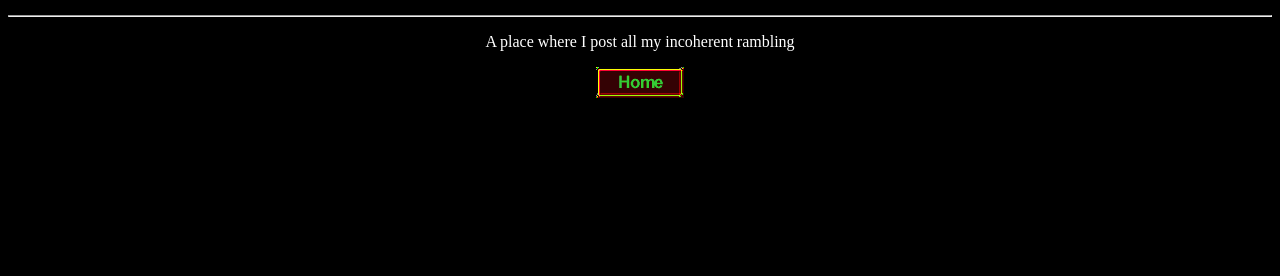
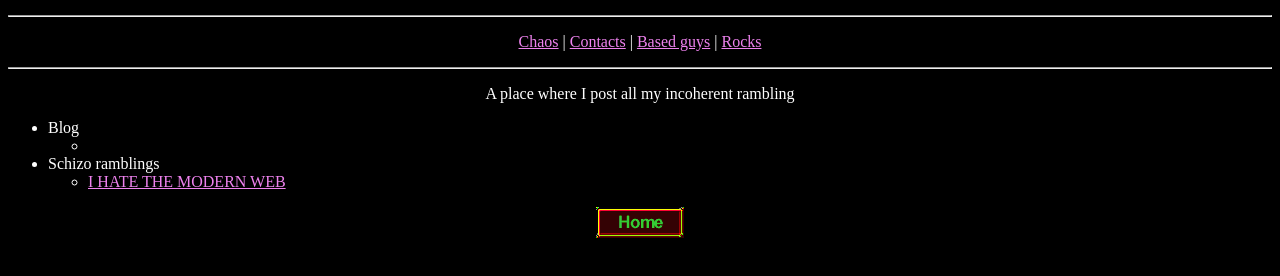
Before and after one commit to lobruh/lobruh.github.io, a plain HTML site: page chaos.html in a window 1280 px wide. Shown: the part 50-326 px from the top of the page. Drawn offline with Linux system fonts and the light colour scheme.

Commit message:
Some more stuff

```diff
--- a/chaos.html
+++ b/chaos.html
@@ -7,7 +7,19 @@
    <body>
       <h1 class="title">Incoherent rambling</h1>
       <hr>
+      <p style="text-align: center;"><a href="chaos.html" title="My blog and incoherent ramblings">Chaos</a> | <a href="contacts.html" title="Where to contact me">Contacts</a> | <a href="basedpeople.html" title="People who I enjoy">Based guys</a> | <a href="rocks.html" title="Software that I love">Rocks</a></p>
+      <hr>
       <p style="text-align: center;">A place where I post all my incoherent rambling</p>
+      <ul>
+         <li>Blog</li>
+         <ul>
+            <li></li>
+         </ul>
+         <li>Schizo ramblings</li>
+         <ul>
+            <li><a href="chaos/rambling/minimalRambling.html">I HATE THE MODERN WEB</a></li>
+         </ul>
+      </ul>
       <center>
          <a href="index.html"><img src="Images/home.gif"></a>
       </center>
```
Also changed, not shown: basedpeople.html (+5 -0 lines), chaos/blog/covidSucks.html (added, +9 -0 lines), chaos/rambling/minimalRambling.html (renamed from minimalPage.html, +4 -3 lines), contacts.html (+3 -0 lines), index.html (+2 -1 lines), rocks.html (+2 -0 lines), Images/aniback1g.gif (added).
